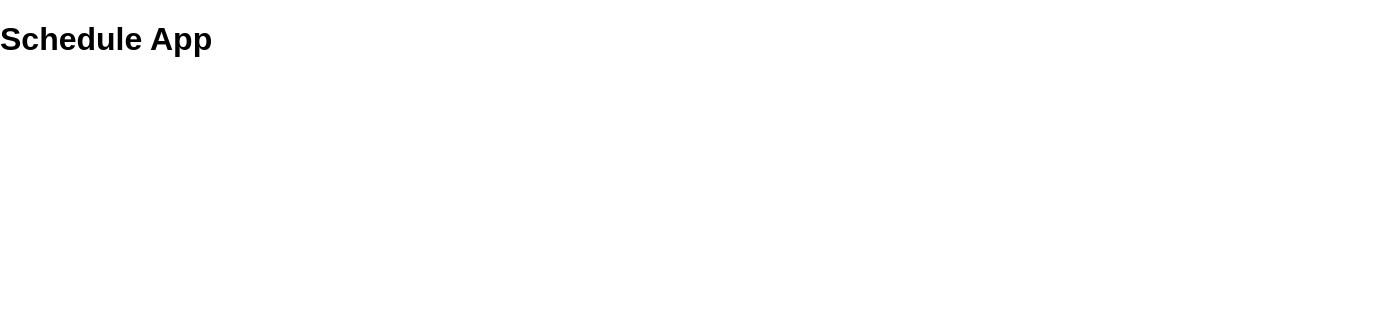
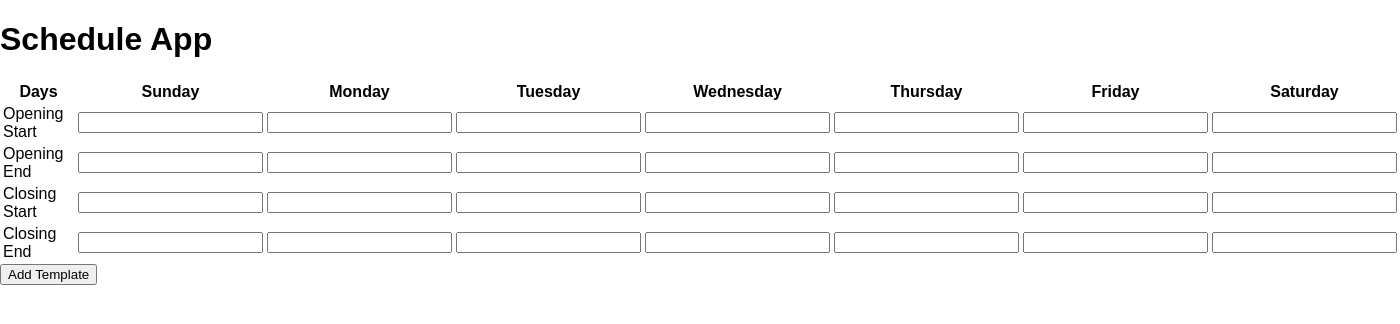
Before and after one commit to Justin135/PointeWestSchedulingApp, a Flask app: page / in a window 1400 px wide. Shown: the top 324 px of the page. Run offline with Flask 2, Linux system fonts and the light colour scheme; data that the repository does not hold is empty.

Commit message:
Added table.

```diff
--- a/app.py
+++ b/app.py
@@ -1,7 +1,7 @@
 # Use py -3 -m venv env to create env.
 # Use env\Scripts\activate.bat to activate env.
 
-from flask import Flask, render_template, url_for
+from flask import Flask, render_template, url_for, request, redirect
 from flask_sqlalchemy import SQLAlchemy
 from datetime import datetime
 import os.path
@@ -57,9 +57,15 @@ class Todo(db.Model):
 if not path.exists("template_schedules.db"):
     db.create_all()
 
-@app.route("/")
+@app.route("/", methods=["POST", "GET"])
 def index():
-    return render_template('index.html')
+    if request.method == "POST":
+
+        sos = request.form.get("sunday_open_start")
+
+    else:
+        tasks = Todo.query.order_by(Todo.date_created).all() # Returns all data in the database.
+        return render_template('index.html', tasks=tasks)
 
 if __name__ == "__main__":
     app.run(debug=True)
--- a/templates/index.html
+++ b/templates/index.html
@@ -4,5 +4,62 @@
 
 {% endblock %}
 {% block body %}
-<h1>Schedule App</h1>
+    <h1>Schedule App</h1>
+
+    <form action="/" method="POST">
+
+        <table>
+            <tr>
+                <th>Days</th>
+                <th>Sunday</th>
+                <th>Monday</th>
+                <th>Tuesday</th>
+                <th>Wednesday</th>
+                <th>Thursday</th>
+                <th>Friday</th>
+                <th>Saturday</th>
+            </tr>
+            <tr>
+                <td>Opening Start</td>
+                <td><input type="text" name="sunday_close_end" id="sunday_close_end"></td>
+                <td><input type="text" name="monday_close_end" id="monday_close_end"></td>
+                <td><input type="text" name="tuesday_close_end" id="tuesday_close_end"></td>
+                <td><input type="text" name="wednesday_close_end" id="wednesday_close_end"></td>
+                <td><input type="text" name="thursday_close_end" id="thursday_close_end"></td>
+                <td><input type="text" name="friday_close_end" id="friday_close_end"></td>
+                <td><input type="text" name="saturday_close_end" id="saturday_close_end"></td>
+            </tr>
+            <tr>
+                <td>Opening End</td>
+                <td><input type="text" name="sunday_open_end" id="sunday_open_end"></td>
+                <td><input type="text" name="monday_open_end" id="monday_open_end"></td>
+                <td><input type="text" name="tuesday_open_end" id="tuesday_open_end"></td>
+                <td><input type="text" name="wednesday_open_end" id="wednesday_open_end"></td>
+                <td><input type="text" name="thursday_open_end" id="thursday_open_end"></td>
+                <td><input type="text" name="friday_open_end" id="friday_open_end"></td>
+                <td><input type="text" name="saturday_open_end" id="saturday_open_end"></td>
+            </tr>
+            <tr>
+                <td>Closing Start</td>
+                <td><input type="text" name="sunday_close_start" id="sunday_close_start"></td>
+                <td><input type="text" name="monday_close_start" id="monday_close_start"></td>
+                <td><input type="text" name="tuesday_close_start" id="tuesday_close_start"></td>
+                <td><input type="text" name="wednesday_close_start" id="wednesday_close_start"></td>
+                <td><input type="text" name="thursday_close_start" id="thursday_close_start"></td>
+                <td><input type="text" name="friday_close_start" id="friday_close_start"></td>
+                <td><input type="text" name="saturday_close_start" id="saturday_close_start"></td>
+            </tr>
+            <tr>
+                <td>Closing End</td>
+                <td><input type="text" name="sunday_close_end" id="sunday_close_end"></td>
+                <td><input type="text" name="monday_close_end" id="monday_close_end"></td>
+                <td><input type="text" name="tuesday_close_end" id="tuesday_close_end"></td>
+                <td><input type="text" name="wednesday_close_end" id="wednesday_close_end"></td>
+                <td><input type="text" name="thursday_close_end" id="thursday_close_end"></td>
+                <td><input type="text" name="friday_close_end" id="friday_close_end"></td>
+                <td><input type="text" name="saturday_close_end" id="saturday_close_end"></td>
+            </tr>
+        </table>
+        <input type="submit" value="Add Template">
+    </form>
 {% endblock %}
```
Also changed, not shown: README.md (deleted), 6 other files.
